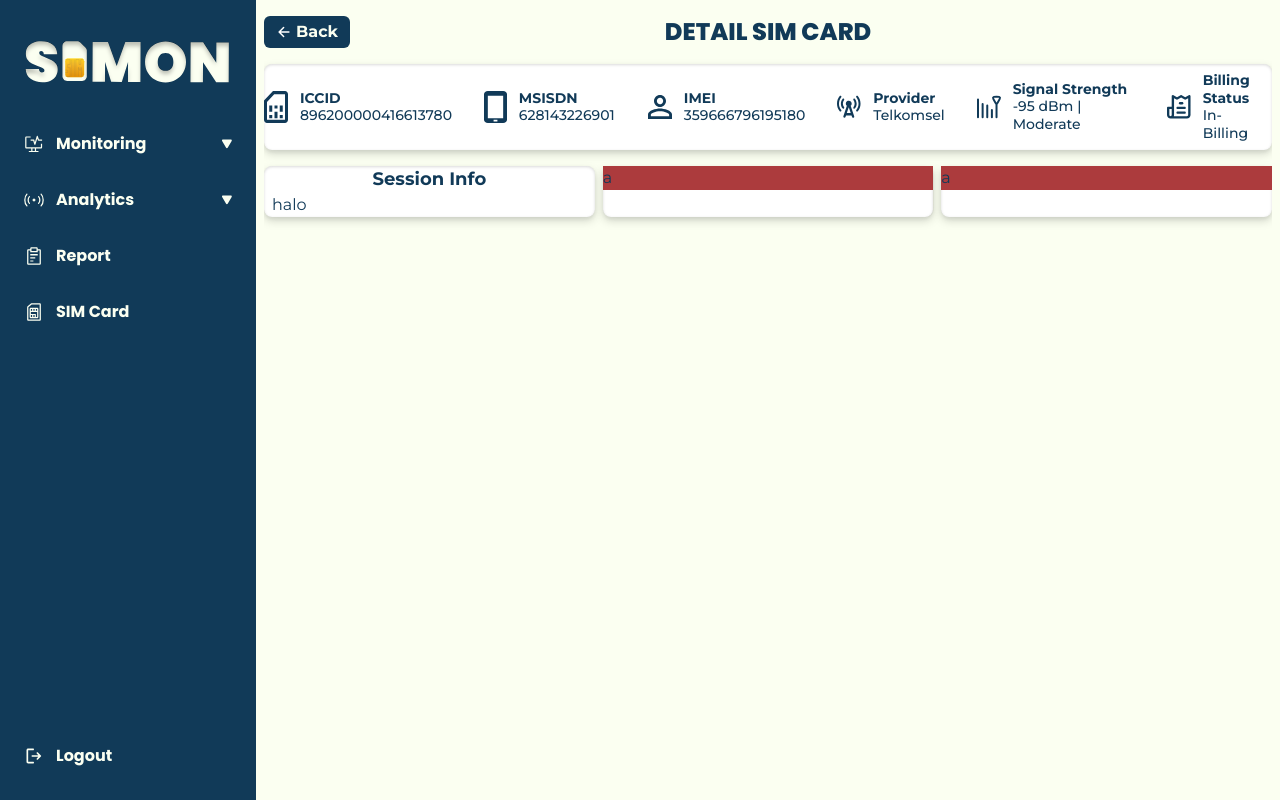
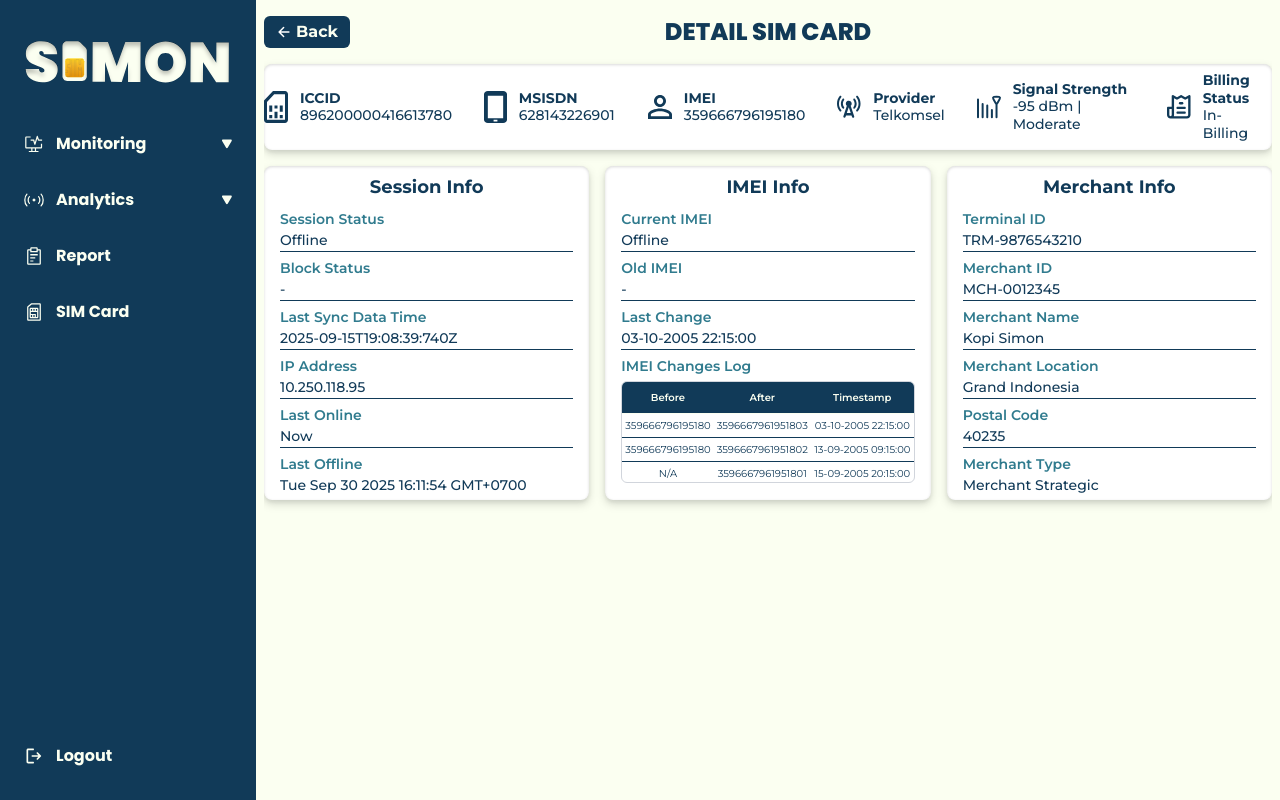
Before and after one commit to ShanellaChr/SIMON, a React (Vite) app: page /detailsimcard in a window 1280 px wide. Built offline with nearby package versions, Linux system fonts and the light colour scheme.

Commit message:
3 widget Detail SIM Card

```diff
--- /dev/null
+++ b/src/components/DataTable.jsx
@@ -0,0 +1,37 @@
+export default function DataTable({ columns, data, maxHeight = "300px" }) {
+  return (
+    <div className="border border-gray-300 rounded-md overflow-hidden bg-white">
+      {/* SCROLL AREA */}
+      <div className="overflow-y-auto" style={{ maxHeight }}>
+        <table className="w-full text-[10px] border-collapse">
+          <thead className="sticky top-0 bg-SMnavy text-SMcream z-10">
+            <tr>
+              {columns.map((col) => (
+                <th key={col.key} className="px-3 py-2 text-center font-semibold border-b">{col.label}</th>
+              ))}
+            </tr>
+          </thead>
+
+          <tbody>
+            {data.length === 0 ? (
+              <tr>
+                <td colSpan={columns.length} className="text-center text-gray-500 py-4">No data available</td>
+              </tr>
+            ) : (
+              data.map((row, idx) => (
+                <tr key={idx} className="border-b last:border-b-0 hover:bg-gray-50"
+                >
+                  {columns.map((col) => (
+                    <td key={col.key} className="text-center py-1">
+                      {row[col.key] ?? "-"}
+                    </td>
+                  ))}
+                </tr>
+              ))
+            )}
+          </tbody>
+        </table>
+      </div>
+    </div>
+  );
+}
--- a/src/pages/DetailSIMCard.jsx
+++ b/src/pages/DetailSIMCard.jsx
@@ -2,7 +2,7 @@ import MainLayout from "../layouts/MainLayout";
 import arrowBackIcon from "../assets/arrowBackIcon.svg";
 import SIMCardHeadUnit from "../components/SIMCardHeadUnit";
 import Backdrop from "../components/Backdrop";
-
+import DataTable from "../components/DataTable";
 
 const headData = {
     ICCID: "896200000416613780",
@@ -12,6 +12,59 @@ const headData = {
     SignalStrength: "-95 dBm | Moderate",
     BillingStatus: "In-Billing",
 };
+
+const imeiLogColumns = [
+  { key: "before", label: "Before" },
+  { key: "after", label: "After" },
+  { key: "timestamp", label: "Timestamp" },
+];
+
+const imeiLogData = [
+  {
+    before: "359666796195180",
+    after: "3596667961951803",
+    timestamp: "03-10-2005 22:15:00",
+  },
+  {
+    before: "359666796195180",
+    after: "3596667961951802",
+    timestamp: "13-09-2005 09:15:00",
+  },
+  {
+    before: "N/A",
+    after: "3596667961951801",
+    timestamp: "15-09-2005 20:15:00",
+  },
+  {
+    before: "N/A",
+    after: "3596667961951801",
+    timestamp: "15-09-2005 20:15:00",
+  },
+  {
+    before: "N/A",
+    after: "3596667961951801",
+    timestamp: "15-09-2005 20:15:00",
+  },
+  {
+    before: "N/A",
+    after: "3596667961951801",
+    timestamp: "15-09-2005 20:15:00",
+  },{
+    before: "N/A",
+    after: "3596667961951801",
+    timestamp: "15-09-2005 20:15:00",
+  },{
+    before: "N/A",
+    after: "3596667961951801",
+    timestamp: "15-09-2005 20:15:00",
+  },
+  {
+    before: "N/A",
+    after: "3596667961951801",
+    timestamp: "15-09-2005 20:15:00",
+  },
+];
+
 
 
 export default function DetailSIMCard() {
@@ -24,23 +77,133 @@ export default function DetailSIMCard() {
                 </button>
                 <h1 className="font-poppins font-extrabold text-2xl text-SMnavy">DETAIL SIM CARD</h1>
             </div>
+
+            {/* HEAD UNIT */}
             <div className="mt-4">
                 <SIMCardHeadUnit data={headData} />
             </div>
-            <div className="row row-cols-3 gap-2 flex justify-center mt-4">
-                <Backdrop className="w-150">
-                    <div className="flex justify-center">
+
+            <div className="flex justify-center gap-4 mt-4">
+
+                {/* SESSION INFO */}
+                <Backdrop className="w-150 flex flex-col">
+                    <div className="flex justify-center py-2">
                         <h1 className="font-bold text-[18px]">Session Info</h1>
                     </div>
-                    <div className="ml-2">
-                        <p>halo</p>
+
+                    <div className="px-4 space-y-1.5 mb-1">
+                        <div>
+                            <h3 className="font-semibold text-SMteal text-[14px]">Session Status</h3>
+                            <p className="text-[14px] font-medium">Offline</p>
+                            <hr />
+                        </div>
+
+                        <div>
+                            <h3 className="font-semibold text-SMteal text-[14px]">Block Status</h3>
+                            <p className="text-[14px] font-medium">-</p>
+                            <hr />
+                        </div>
+
+                        <div>
+                            <h3 className="font-semibold text-SMteal text-[14px]">Last Sync Data Time</h3>
+                            <p className="text-[14px] font-medium">2025-09-15T19:08:39:740Z</p>
+                            <hr />
+                        </div>
+
+                        <div>
+                            <h3 className="font-semibold text-SMteal text-[14px]">IP Address</h3>
+                            <p className="text-[14px] font-medium">10.250.118.95</p>
+                            <hr />
+                        </div>
+
+                        <div>
+                            <h3 className="font-semibold text-SMteal text-[14px]">Last Online
+                            </h3>
+                            <p className="text-[14px] font-medium">Now</p>
+                            <hr />
+                        </div>
+
+                        <div>
+                            <h3 className="font-semibold text-SMteal text-[14px]">Last Offline
+                            </h3>
+                            <p className="text-[14px] font-medium">Tue Sep 30 2025 16:11:54 GMT+0700</p>
+                        </div>
                     </div>
                 </Backdrop>
-                <Backdrop className="w-150">
-                    <h1 className="bg-SMredAlert">a</h1>
+
+                {/* IMEI INFO */}
+                <Backdrop className="w-150 flex flex-col">
+                    <div className="flex justify-center py-2">
+                        <h1 className="font-bold text-[18px]">IMEI Info</h1>
+                    </div>
+
+                    <div className="px-4 space-y-1.5">
+                        <div>
+                            <h3 className="font-semibold text-SMteal text-[14px]">Current IMEI</h3>
+                            <p className="text-[14px] font-medium">Offline</p>
+                            <hr />
+                        </div>
+
+                        <div>
+                            <h3 className="font-semibold text-SMteal text-[14px]">Old IMEI</h3>
+                            <p className="text-[14px] font-medium">-</p>
+                            <hr />
+                        </div>
+
+                        <div>
+                            <h3 className="font-semibold text-SMteal text-[14px]">Last Change</h3>
+                            <p className="text-[14px] font-medium">03-10-2005 22:15:00</p>
+                            <hr />
+                        </div>
+
+                        <div>
+                            <h3 className="font-semibold text-SMteal text-[14px] mb-1">IMEI Changes Log</h3>
+                            <DataTable columns={imeiLogColumns} data={imeiLogData} maxHeight="100px" />
+                        </div>
+                    </div>
                 </Backdrop>
-                <Backdrop className="w-150">
-                    <h1 className="bg-SMredAlert">a</h1>
+
+                {/* MERCHANT INFO */}
+                <Backdrop className="w-150 flex flex-col">
+                    <div className="flex justify-center py-2">
+                        <h1 className="font-bold text-[18px]">Merchant Info</h1>
+                    </div>
+
+                    <div className="px-4 space-y-1.5">
+                        <div>
+                            <h3 className="font-semibold text-SMteal text-[14px]">Terminal ID</h3>
+                            <p className="text-[14px] font-medium">TRM-9876543210</p>
+                            <hr />
+                        </div>
+
+                        <div>
+                            <h3 className="font-semibold text-SMteal text-[14px]">Merchant ID</h3>
+                            <p className="text-[14px] font-medium">MCH-0012345</p>
+                            <hr />
+                        </div>
+
+                        <div>
+                            <h3 className="font-semibold text-SMteal text-[14px]">Merchant Name</h3>
+                            <p className="text-[14px] font-medium">Kopi Simon</p>
+                            <hr />
+                        </div>
+
+                        <div>
+                            <h3 className="font-semibold text-SMteal text-[14px]">Merchant Location</h3>
+                            <p className="text-[14px] font-medium">Grand Indonesia</p>
+                            <hr />
+                        </div>
+
+                        <div>
+                            <h3 className="font-semibold text-SMteal text-[14px]">Postal Code</h3>
+                            <p className="text-[14px] font-medium">40235</p><hr />
+                        </div>
+
+                        <div>
+                            <h3 className="font-semibold text-SMteal text-[14px]">Merchant Type</h3>
+                            <p className="text-[14px] font-medium">Merchant Strategic</p>
+                        </div>
+                    </div>
                 </Backdrop>
             </div>
         </MainLayout>
```
